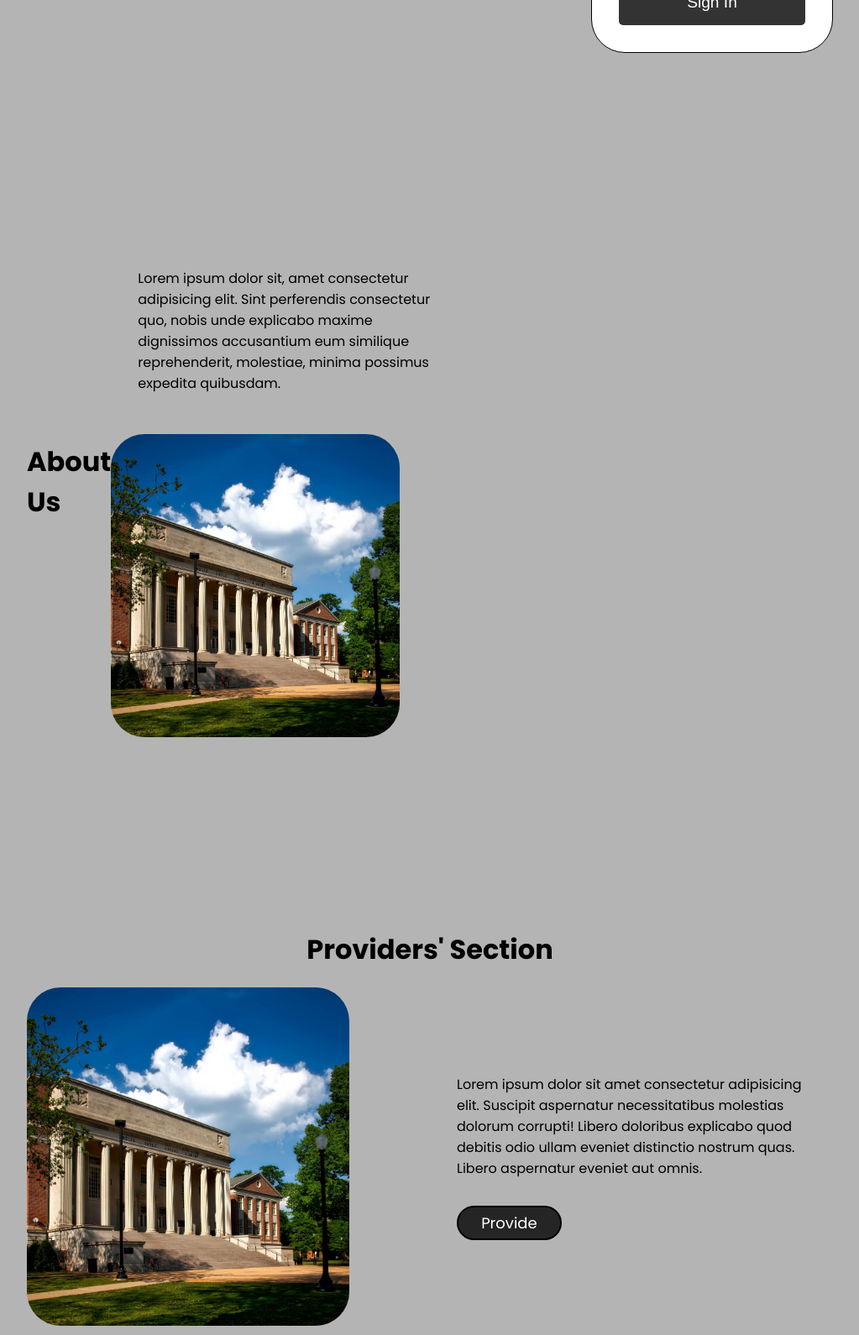
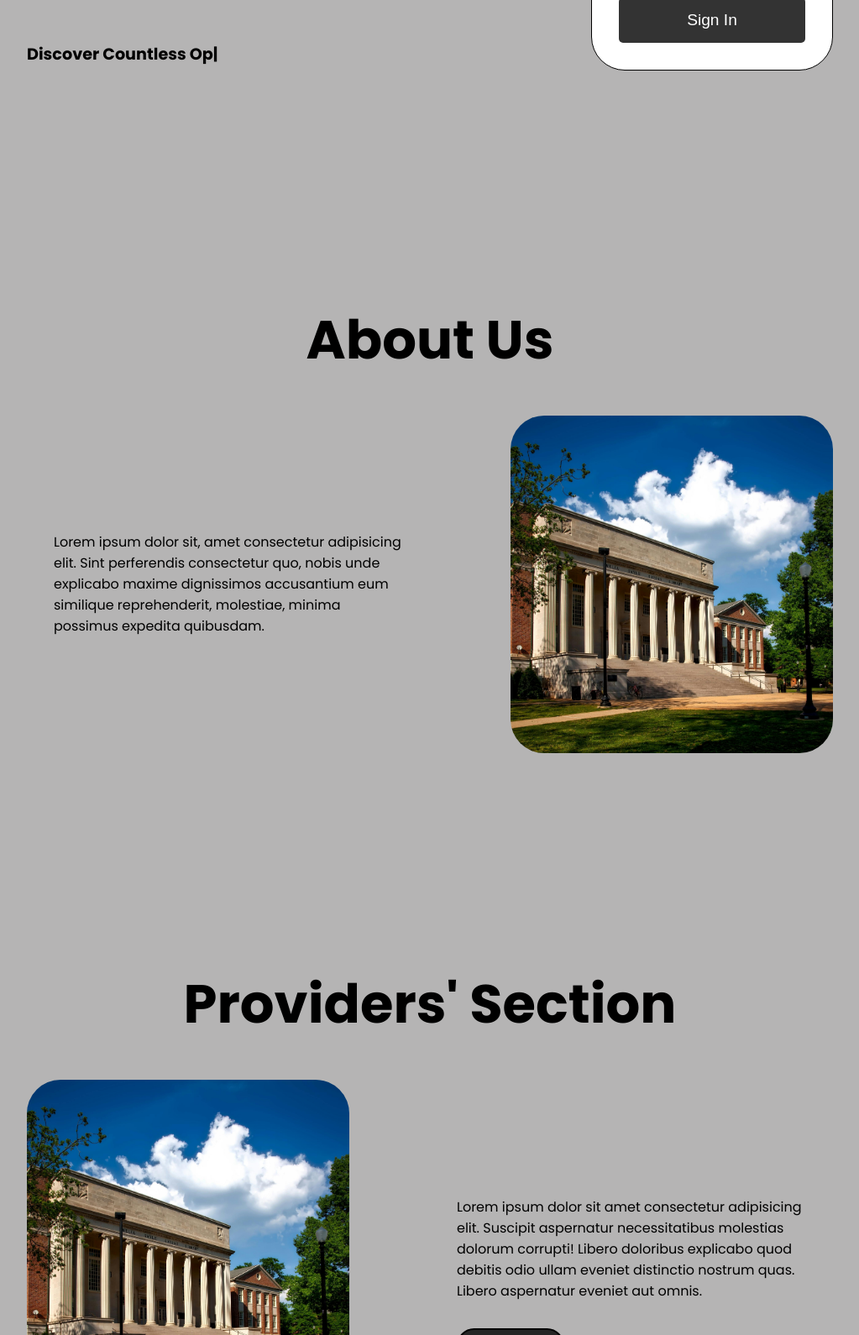
Before and after one commit to T1A0R3S2H/GSC-24_ScholarSangh, a plain HTML site: page index.html in a window 1280 px wide. Shown: the part 466-2056 px from the top of the page at 84% size, without its empty margins (128-1151 px from the left). Drawn offline with nearby package versions, Linux system fonts and the light colour scheme.

Commit message:
Update styles.css

```diff
--- a/styles.css
+++ b/styles.css
@@ -114,10 +114,15 @@
 
 .left-pane {
     width: 70%;
-    padding: 2rem;
+    /* padding: 2rem; */
     /* border: 0.5rem solid black; */
     border-radius: 1.0rem;
 }
+
+.center-text {
+    /* text-align: center; */
+    justify-content: center;
+  }
 
 .right-pane {
     background-color: #ffffff;
@@ -126,6 +131,15 @@
     border: 0.1rem solid black;
     border-radius: 2.5rem;
 }
+
+.welcome {
+    font-size: 4rem;
+}
+
+.company {
+    font-size: 4.5rem;
+}
+
 
 
 
@@ -150,7 +164,7 @@
     flex-direction: column;
     align-items: center;
     justify-content: center;
-    padding: 2rem;
+    padding: 1.5rem;
     /* background-color: #f2f2f2; */
     /* border-radius: 10px; */
     /* box-shadow: 0 0 10px rgba(0, 0, 0, 0.1); */
@@ -167,7 +181,7 @@
     margin-bottom: 1rem;
 }
 
-.social {
+/* .social {
     display: flex;
     align-items: center;
     justify-content: center;
@@ -190,7 +204,7 @@
 .social i {
     color: white;
     margin-right: 0.5rem;
-}
+} */
 
 span {
     font-size: 1.2rem;
@@ -235,7 +249,7 @@
         font-size: 2rem;
     }
 
-    .social-container {
+    /* .social-container {
         margin-bottom: 0.5rem;
     }
 
@@ -243,7 +257,7 @@
         width: 2.5rem;
         height: 2.5rem;
         font-size: 1.2rem;
-    }
+    } */
 
     span {
         font-size: 1rem;
@@ -283,6 +297,7 @@
     display: flex;
     justify-content: space-between;
     align-items: center;
+    flex-direction: column;
     /* padding: 2rem; */
     margin-top: 8em;
     margin-bottom: 5rem;
@@ -292,9 +307,29 @@
     /* border: 0.1rem solid black; */
 }
 
+.welcome {
+    font-size: 4rem;
+
+}
+
+.about-us-and-right-image {
+    display: flex;
+    flex-direction: row;
+    justify-content: space-between;
+    align-items: center;
+    width: 100%;
+    /* padding: 2rem; */
+    /* border: 0.5rem solid black; */
+    /* border-radius: 2.5rem; */
+    /* border: 0.1rem solid black; */
+
+}
 .about-us {
+    /* font-size: 4rem; */
     width: 50%;
     padding: 2rem;
+    /* display: flex;
+    flex-direction: row; */
     left: 0;
     /* border: 0.5rem solid black; */
     border-radius: 2.5rem;
@@ -372,6 +407,7 @@
     /* border: 0.1rem solid black; */
 }
 
+
 .providers-section {
     width: 100%;
     /* padding: 2rem; */
@@ -419,9 +455,9 @@
 .provider-button {
     font-family: 'Poppins', sans-serif;
     margin-top: 2rem;
-    width: 30%;
+    width: 10%;
     cursor: pointer;
-    position: relative;
+    position: absolute;
     padding: 0.3125rem 0.75rem; /* 10px / 16px = 0.625rem, 24px / 16px = 1.5rem */
     font-size: 1.125rem; /* 18px / 16px = 1.125rem */
     color: rgb(255, 255, 255);
@@ -463,6 +499,10 @@
     border-radius: 1.5rem;
   }
 
+  .welcome-provider {
+    font-size: 4rem;
+  }
+
 
 
 
@@ -496,6 +536,10 @@
     /* Added property */
 }
 
+.our-team-intro {
+    text-align: center;
+    font-size: 4rem;
+}
 
 .our-team {
     display: flex;
```
